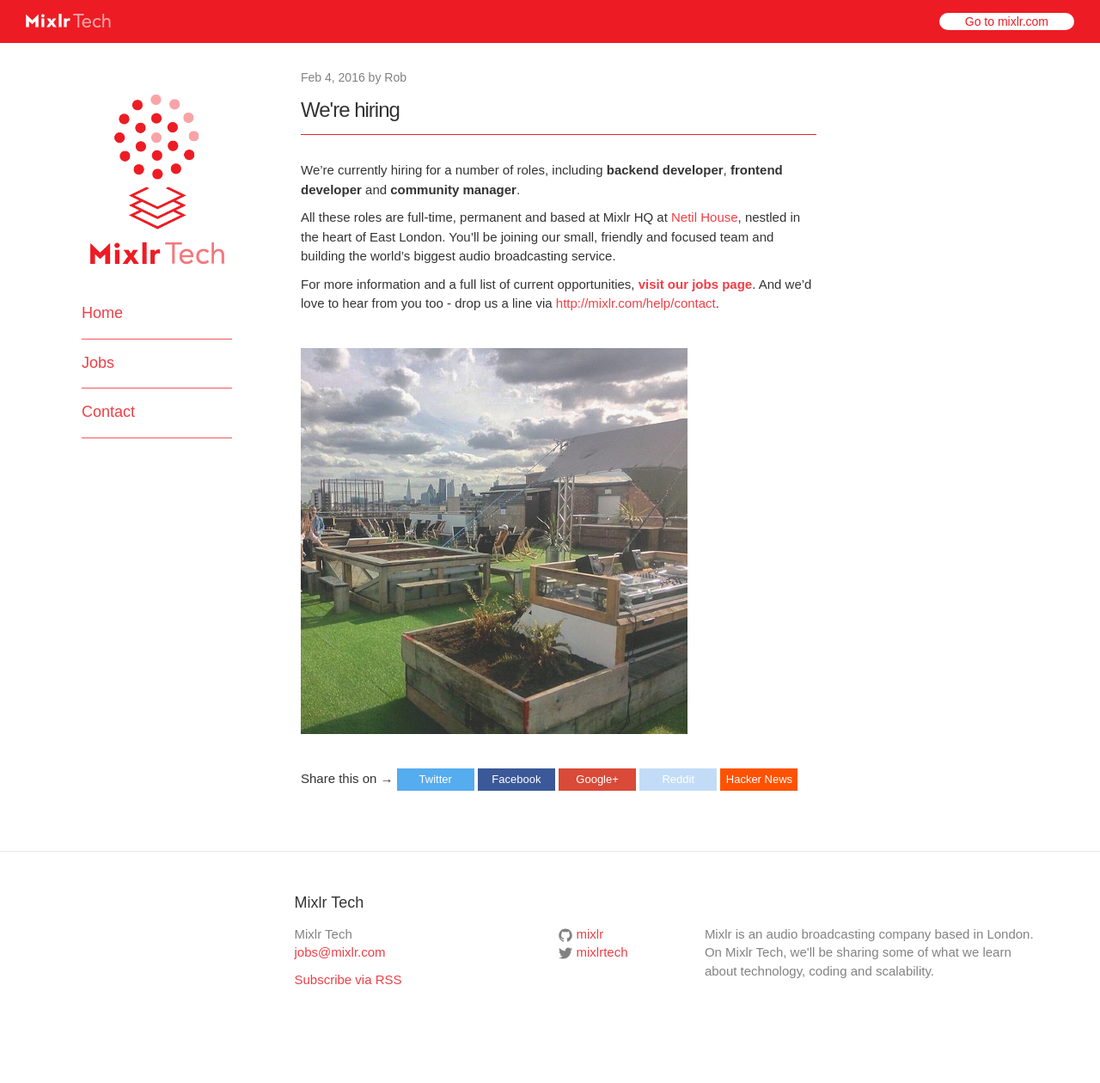
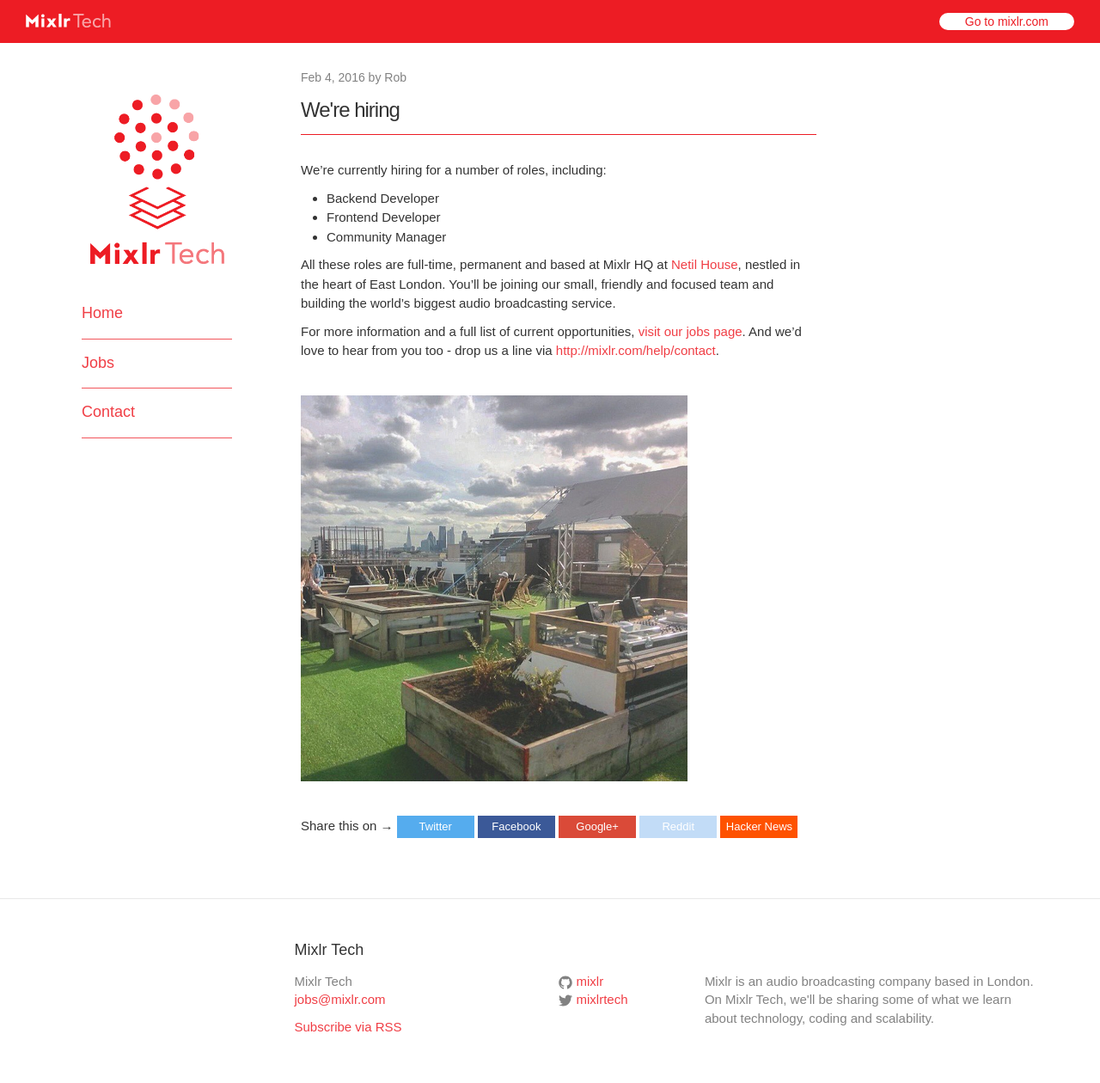
Before and after one commit to mixlr/mixlr.github.io, a Jekyll site: the page built from _posts/2016-02-02-were-hiring.md, in a window 1280 px wide. Shown: the whole page at 86% size. Built offline with Jekyll 4.4.1, drawn with Linux system fonts in a browser that asks for light colours; some web fonts are replaced; comment, search, counter and statistics services are not loaded; before the commit the page ends 1205 px from its top, so only the background shows below that.

Commit message:
Tweak jobs page

```diff
--- a/_posts/2016-02-02-were-hiring.md
+++ b/_posts/2016-02-02-were-hiring.md
@@ -11,10 +11,14 @@
 tags: jobs
 ---
 
-We're currently hiring for a number of roles, including **backend developer**, **frontend developer** and **community manager**.
+We're currently hiring for a number of roles, including:
+
+* Backend Developer
+* Frontend Developer
+* Community Manager
 
 All these roles are full-time, permanent and based at Mixlr HQ at [Netil House](https://www.instagram.com/netilhouse/), nestled in the heart of East London. You'll be joining our small, friendly and focused team and building the world's biggest audio broadcasting service.
 
-For more information and a full list of current opportunities, **[visit our jobs page](/jobs)**. And we'd love to hear from you too - drop us a line via [http://mixlr.com/help/contact](http://mixlr.com/help/contact).
+For more information and a full list of current opportunities, [visit our jobs page](/jobs). And we'd love to hear from you too - drop us a line via [http://mixlr.com/help/contact](http://mixlr.com/help/contact).
 
 ![Netil rooftop](/images/netil360.png)
```
